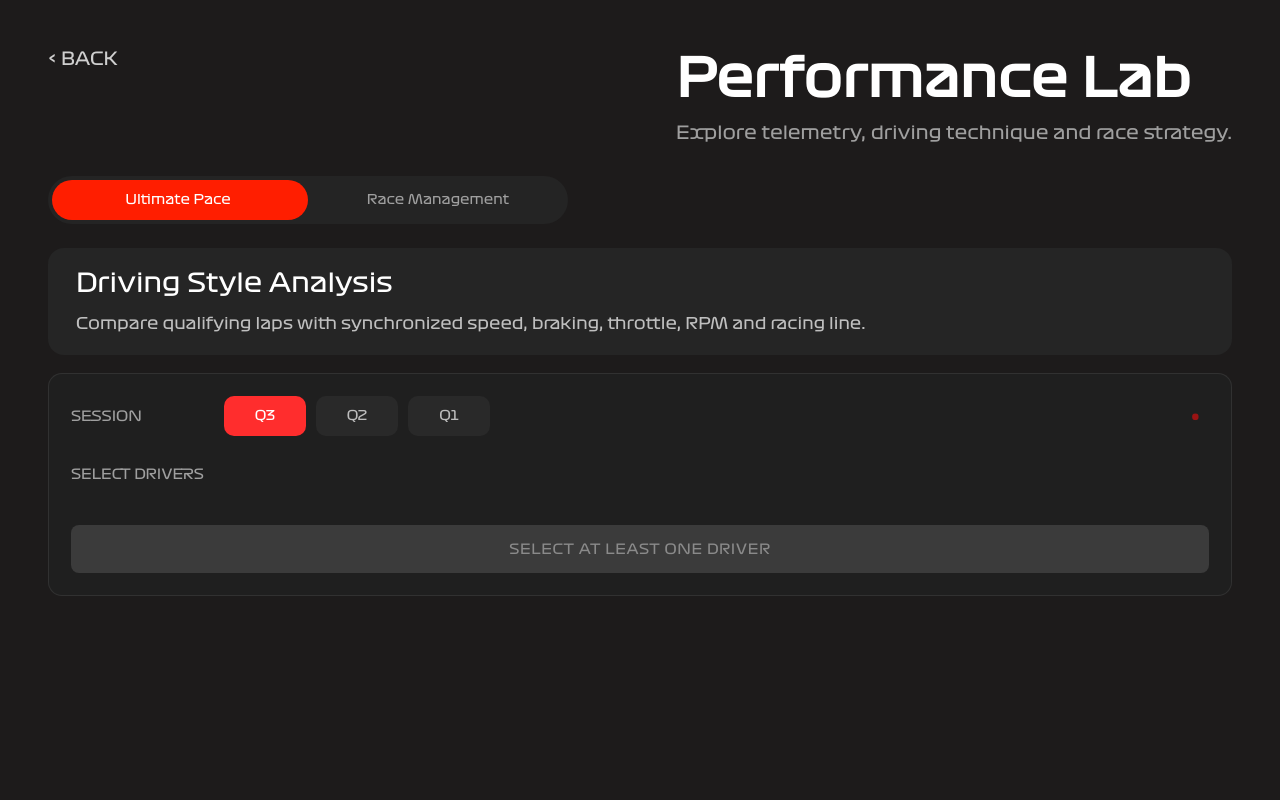
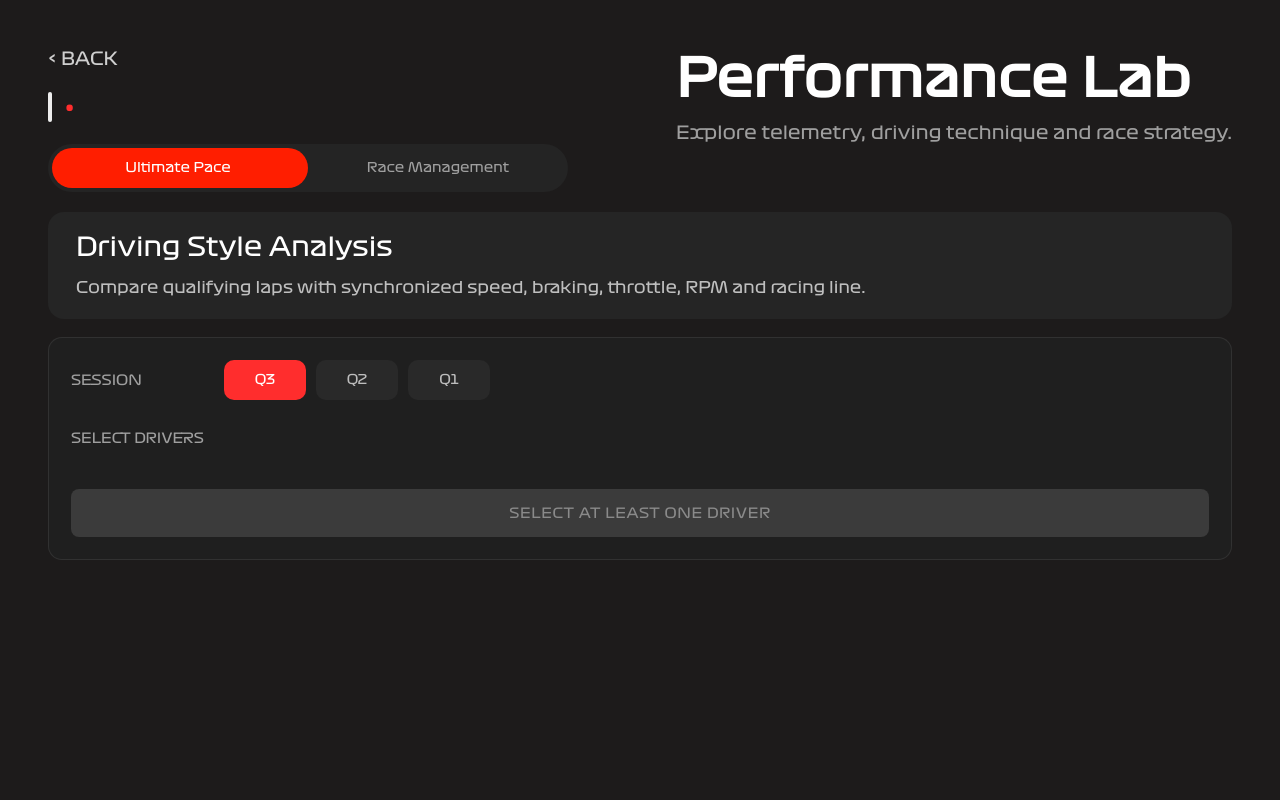
Before and after one commit to akhil2448/f1-race-simulator, an Angular app: page /performance-lab in a window 1280 px wide. Shown: the top 800 px of the page. Built offline with nearby package versions, Linux system fonts and the light colour scheme.

Commit message:
move selected race details to peformance lab

```diff
--- a/src/app/pages/performance-lab/components/ driver-selection/driver-selection.component.html
+++ b/src/app/pages/performance-lab/components/ driver-selection/driver-selection.component.html
@@ -14,11 +14,11 @@
       }
     </div>
 
-    <div class="selected-event">
+    <!-- <div class="selected-event">
       {{ selectedYear }}
       <span class="dot">•</span>
       {{ selectedRace }}
-    </div>
+    </div> -->
   </div>
 
   <div class="section-title drivers-title">Select Drivers</div>
--- a/src/app/pages/performance-lab/components/race-management/race-management.component.html
+++ b/src/app/pages/performance-lab/components/race-management/race-management.component.html
@@ -24,30 +24,18 @@
 
         <div class="legend-divider"></div>
 
-        <div class="legend-item">
-          <div class="compound-bar soft"></div>
-          <span class="soft">SOFT</span>
-        </div>
+        @for (compound of response.tyreCompounds; track compound) {
+          <div class="legend-item">
+            <div
+              class="compound-bar"
+              [class]="'compound-bar ' + tyreClass(compound)"
+            ></div>
 
-        <div class="legend-item">
-          <div class="compound-bar medium"></div>
-          <span class="medium">MEDIUM</span>
-        </div>
-
-        <div class="legend-item">
-          <div class="compound-bar hard"></div>
-          <span class="hard">HARD</span>
-        </div>
-
-        <div class="legend-item">
-          <div class="compound-bar intermediate"></div>
-          <span class="intermediate">INTER</span>
-        </div>
-
-        <div class="legend-item">
-          <div class="compound-bar wet"></div>
-          <span class="wet">WET</span>
-        </div>
+            <span [class]="tyreClass(compound)">
+              {{ compoundLabel(compound) }}
+            </span>
+          </div>
+        }
       </div>
     </div>
 
--- a/src/app/pages/performance-lab/components/race-management/race-management.component.ts
+++ b/src/app/pages/performance-lab/components/race-management/race-management.component.ts
@@ -72,6 +72,20 @@ export class RaceManagementComponent implements OnInit {
     }
   }
 
+  tyreClass(compound: string): string {
+    return compound.toLowerCase();
+  }
+
+  compoundLabel(compound: string): string {
+    switch (compound) {
+      case 'INTERMEDIATE':
+        return 'INTER';
+
+      default:
+        return compound;
+    }
+  }
+
   ////////////////////////////////////////////////////////////
 
   selectDriver(driver: RaceManagementDriver): void {
--- a/src/app/pages/performance-lab/models/performance-lab.model.ts
+++ b/src/app/pages/performance-lab/models/performance-lab.model.ts
@@ -32,6 +32,8 @@ export interface RaceManagementDriversResponse {
   round: number;
 
   totalRaceLaps: number;
+
+  tyreCompounds: string[];
 
   drivers: RaceManagementDriver[];
 }
--- a/src/app/pages/performance-lab/performance-lab.component.html
+++ b/src/app/pages/performance-lab/performance-lab.component.html
@@ -2,15 +2,16 @@
   <!-- HEADER -->
 
   <div class="header">
+    <!-- LEFT COLUMN -->
+
+    <div class="header-left">
       <div class="back-button" (click)="goBack()">&lt; BACK</div>
 
-    <div class="title-block">
-      <div class="title">Performance Lab</div>
-
-      <div class="subtitle">
-        Explore telemetry, driving technique and race strategy.
-      </div>
-    </div>
+      <div class="selected-event">
+        <div class="header-accent"></div>
+        {{ selectedYear }}
+        <span class="dot">•</span>
+        {{ selectedRace }}
       </div>
 
       <!-- MODE SELECTOR -->
@@ -34,6 +35,18 @@
           </button>
 
           <div class="slider" [class.right]="mode === 'race'"></div>
+        </div>
+      </div>
+    </div>
+
+    <!-- RIGHT COLUMN -->
+
+    <div class="title-block">
+      <div class="title">Performance Lab</div>
+
+      <div class="subtitle">
+        Explore telemetry, driving technique and race strategy.
+      </div>
     </div>
   </div>
 
--- a/src/app/pages/performance-lab/performance-lab.component.scss
+++ b/src/app/pages/performance-lab/performance-lab.component.scss
@@ -21,7 +21,21 @@ HEADER
 
   align-items: flex-start;
 
-  margin-bottom: 32px;
+  margin-bottom: 20px;
+}
+
+.header-left {
+  display: flex;
+
+  flex-direction: column;
+
+  gap: 22px;
+
+  width: 520px;
+}
+
+.title-block {
+  text-align: left;
 }
 
 .back-button {
@@ -34,6 +48,36 @@ HEADER
 
 .back-button:hover {
   color: white;
+}
+
+.header-accent {
+  width: 4px;
+
+  height: 30px;
+
+  background: rgba(255, 255, 255, 0.92);
+
+  border-radius: 999px;
+}
+
+.selected-event {
+  font-family: Formula1;
+
+  font-size: 28px;
+
+  color: #d7d7d7;
+
+  display: flex;
+
+  align-items: center;
+
+  gap: 12px;
+}
+
+.dot {
+  color: #ff2d2d;
+
+  font-size: 24px;
 }
 
 .title {
@@ -59,7 +103,7 @@ MODE CARD
 .mode-card {
   width: 520px;
 
-  margin-bottom: 24px;
+  margin: 0;
 }
 
 .mode-tabs {
@@ -131,7 +175,7 @@ CONTENT
 
   flex-direction: column;
 
-  // gap: 16px;
+  gap: 0;
 }
 
 .content-card {
@@ -160,26 +204,6 @@ CONTENT
   font-size: 16px;
 }
 
-.selected-event {
-  margin-top: 16px;
-
-  color: #d7d7d7;
-
-  font-size: 18px;
-
-  display: flex;
-
-  align-items: center;
-
-  gap: 10px;
-}
-
-.dot {
-  color: #ff2d2d;
-
-  font-size: 14px;
-}
-
 .selection-card {
   margin-top: 18px;
 
--- a/src/app/pages/performance-lab/performance-lab.component.ts
+++ b/src/app/pages/performance-lab/performance-lab.component.ts
@@ -24,6 +24,9 @@ export class PerformanceLabComponent {
   private readonly router = inject(Router);
 
   private readonly MIN_BACK_LOADING_MS = 1000;
+
+  readonly selectedYear = this.raceContext.selectedYear!;
+  readonly selectedRace = this.raceContext.selectedRace!;
 
   toggleMode(mode: AnalysisMode): void {
     this.mode = mode;
```
Lines whose indentation alone changed are shown as unchanged.
